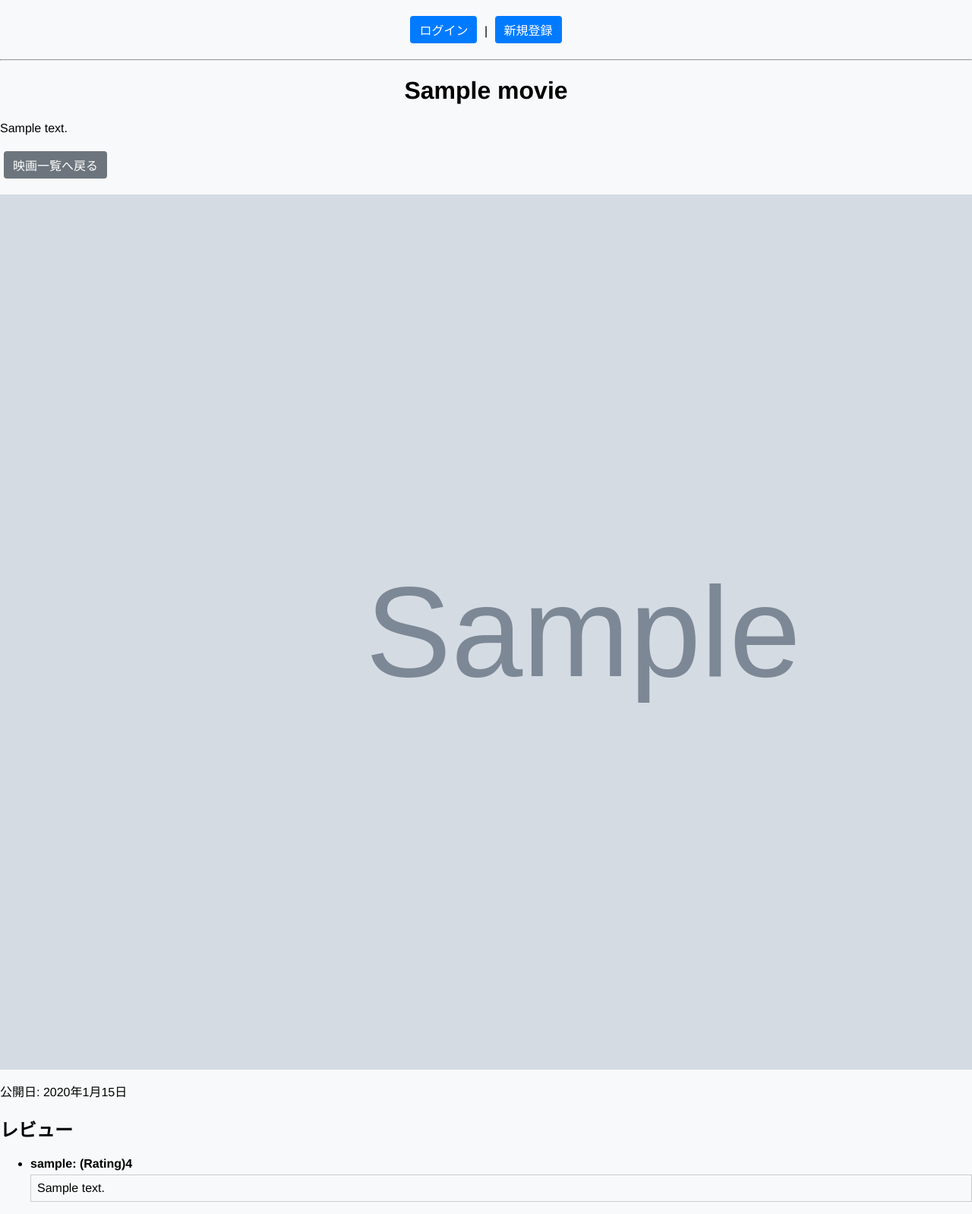
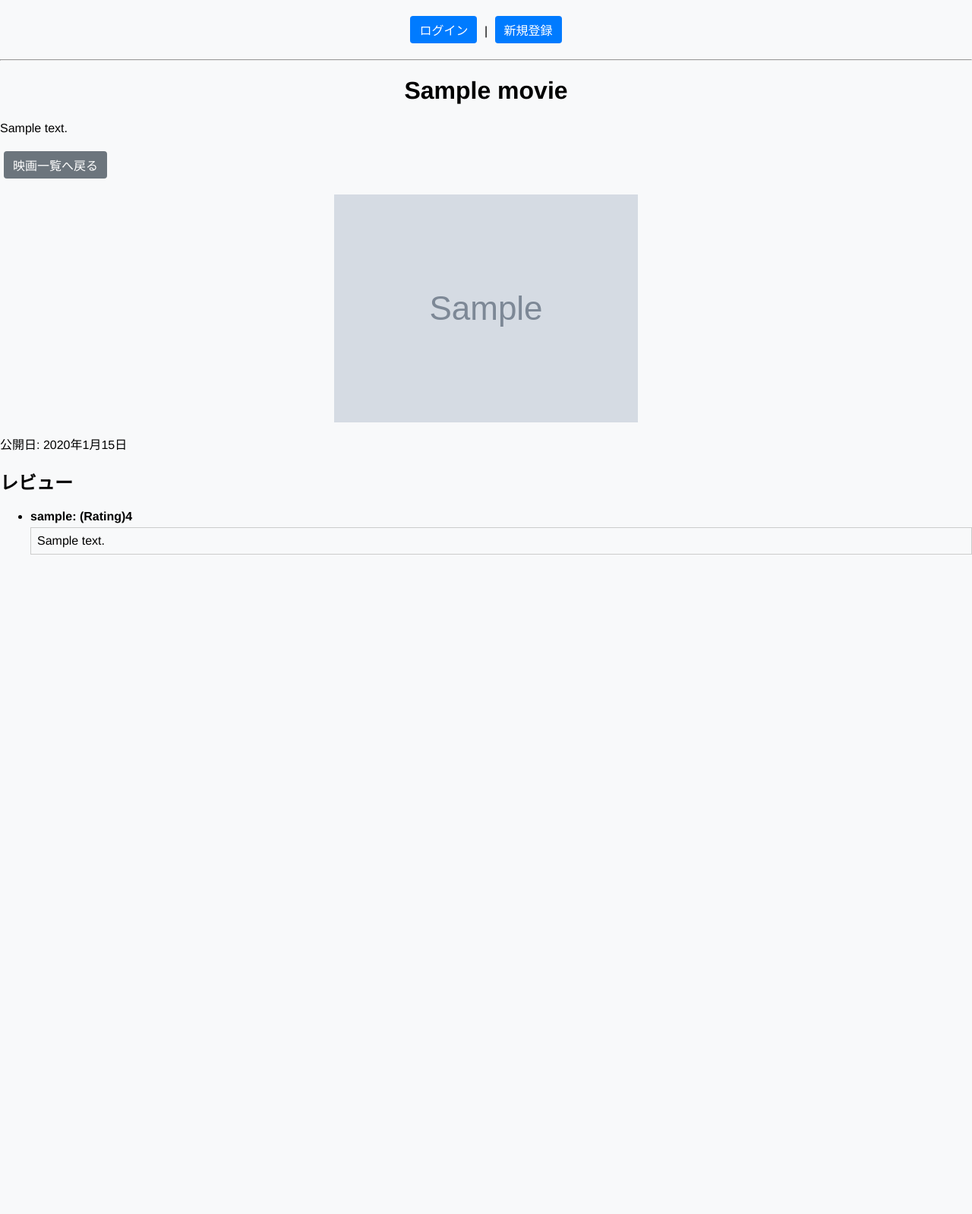
Before and after one commit to 97958697/my-first-portfolio, a Django app: page /reviews/movies/1/ in a window 1280 px wide; the page is wider, and only the part inside the window is pictured. Shown: that part at 76% size. After the commit the page ends 730 px from the top of that part, so only its background shows below. Run offline with Django 5.2, Linux system fonts and the light colour scheme; tables that the repository leaves empty hold one stand-in row (values such as "Sample post"); grey boxes marked "Sample" are stand-in pictures.

Commit message:
映画詳細ページのポスター画像縦幅を50%に統一

```diff
--- a/static/css/styles.css
+++ b/static/css/styles.css
@@ -51,9 +51,9 @@ h2 {
 
 /* 映画詳細ページ ポスター画像 */
 .movie-detail-poster {
-  /* 2倍サイズ */
-  width: 120%;
-  height: auto;
+  /* 高さを半分に統一 */
+  height: 50%;
+  width: auto;
   object-fit: cover;
   display: block;
   margin: 0 auto;
```
